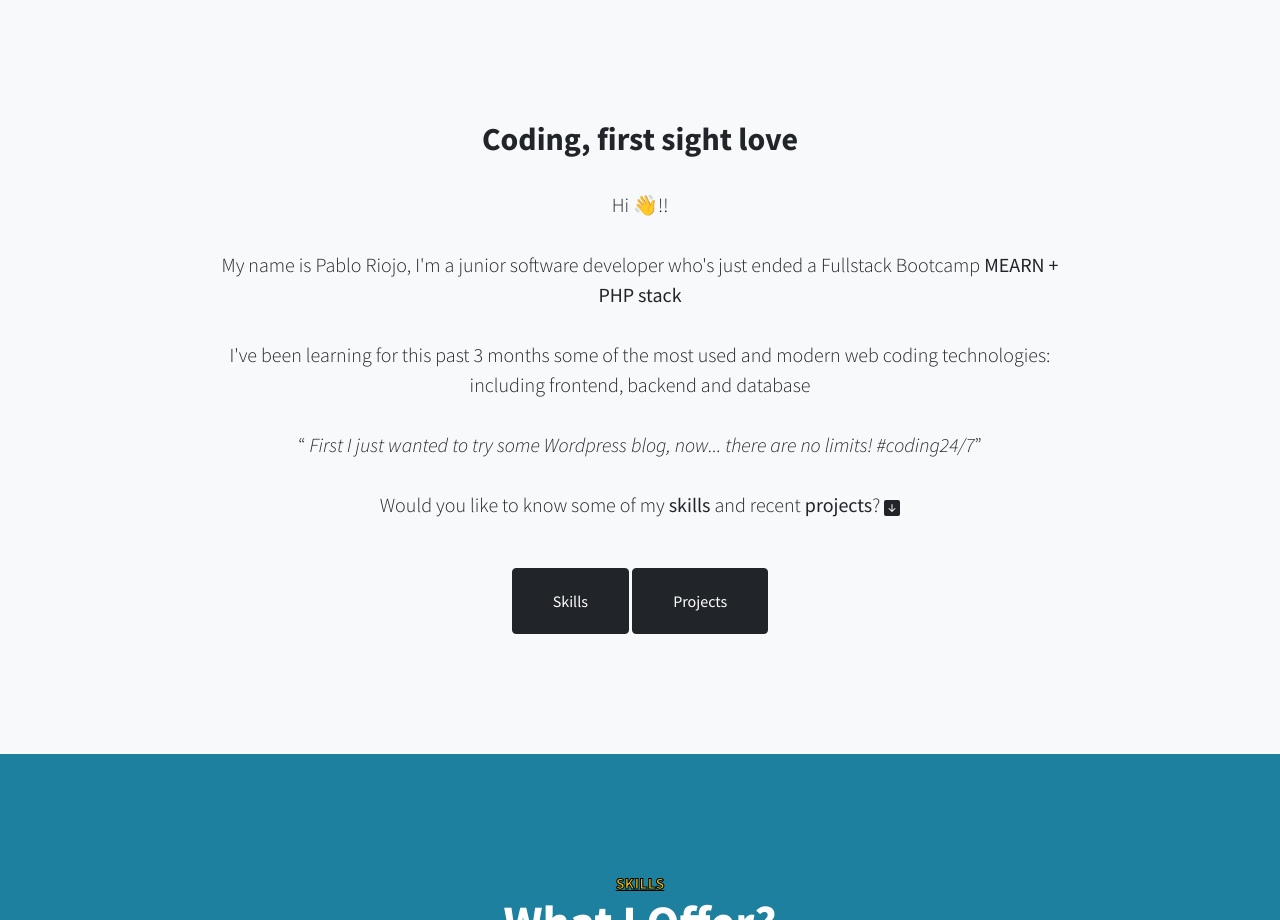
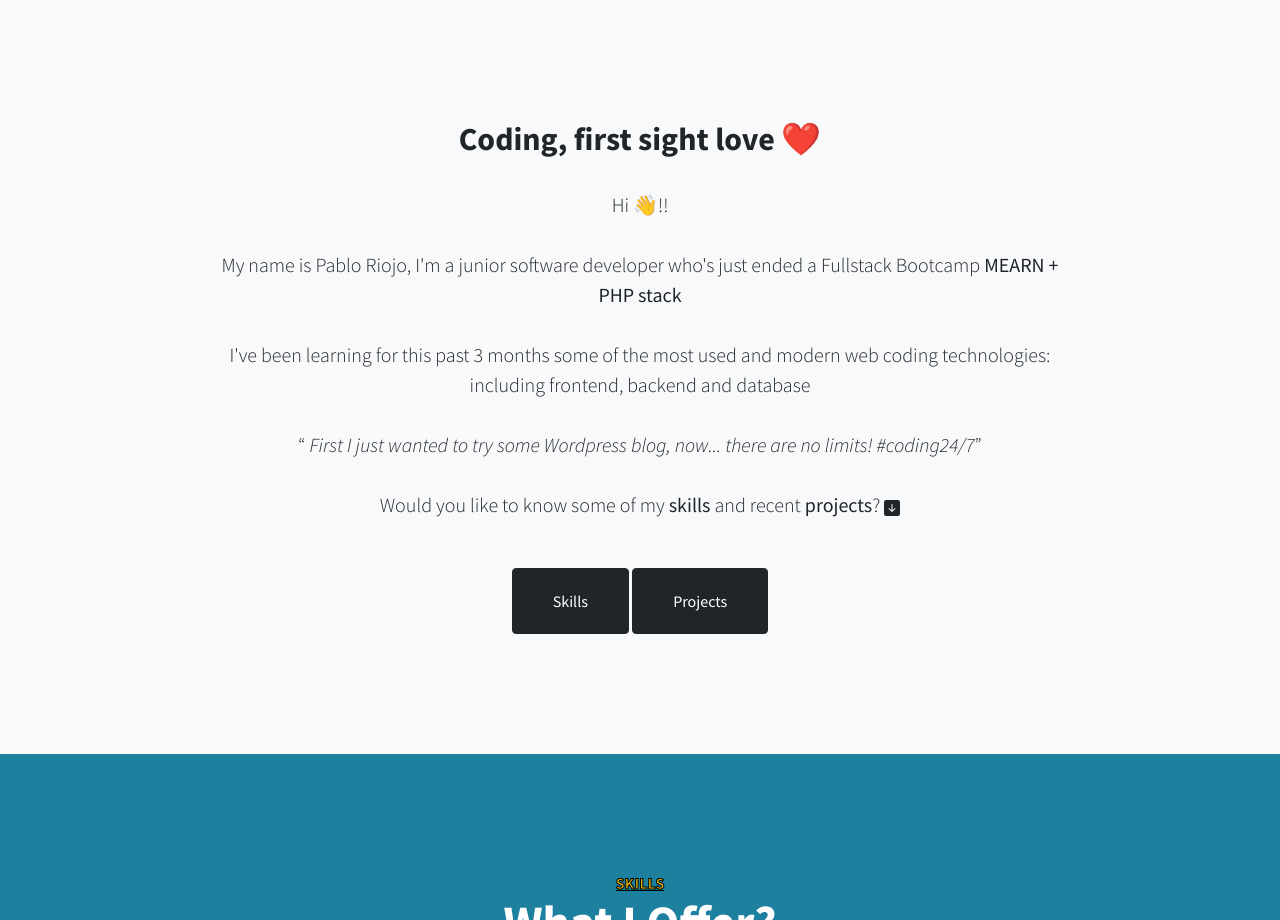
Before and after one commit to PabloRDev/Portfolio, a plain HTML site: page index.html in a window 1280 px wide. Shown: the part 800-1720 px from the top of the page. Drawn offline with nearby package versions, Linux system fonts and the light colour scheme.

Commit message:
HEART EMOJI

```diff
--- a/index.html
+++ b/index.html
@@ -74,7 +74,7 @@
       <div class="container px-4 px-lg-5 text-center">
         <div class="row gx-4 gx-lg-5 justify-content-center">
           <div class="col-lg-10">
-            <h2>Coding, first sight love</h2>
+            <h2>Coding, first sight love ❤️</h2>
             <br />
             <p class="lead mb-5">
               Hi 👋!! <br /><br />
```
